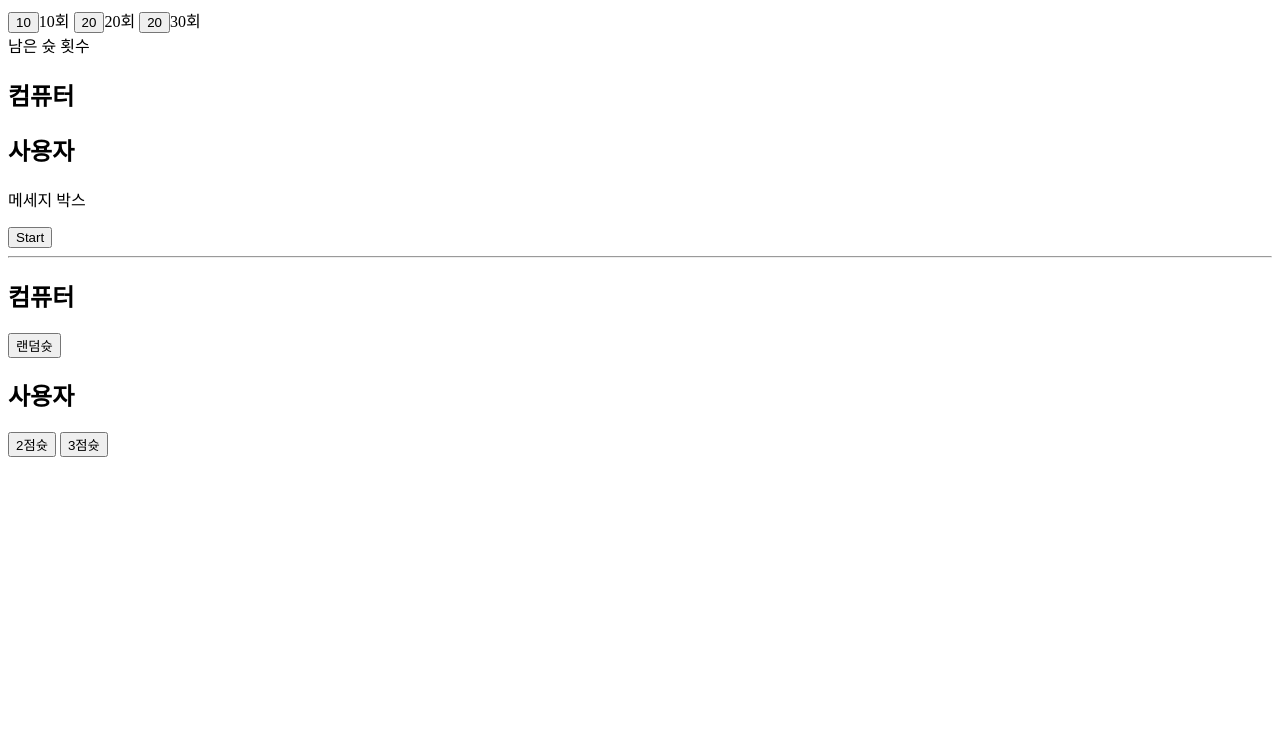
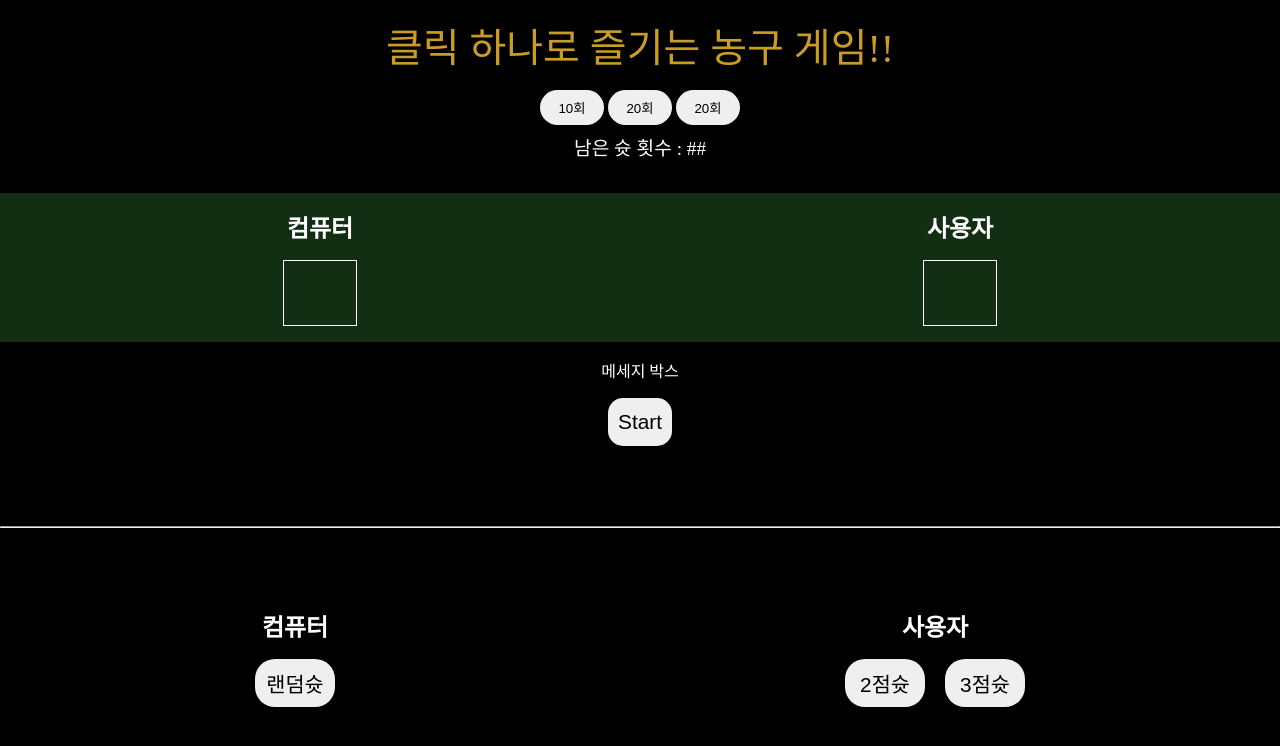
Before and after one commit to dlwlsdn201/basketball-game, a plain HTML site: page index.html in a window 1280 px wide. Drawn offline with Linux system fonts and the light colour scheme.

Commit message:
title wrapper 내부 요소 생성_ closed #6

```diff
--- a/index.html
+++ b/index.html
@@ -5,6 +5,7 @@
     <meta charset="UTF-8">
     <meta name="viewport" content="width=device-width, initial-scale=1.0">
     <title>Let's play basketball game! </title>
+    <link rel="stylesheet" href="style.css">
 </head>
 <body>
     <div class="container">
@@ -12,36 +13,41 @@
         <div class="count-wrapper" id="countWrapper"></div>
         <div class="scoreBoard-wrapper" id="scoreBoardWrapper"></div>
         <div class="result-wrapper" id="resultWrapper"></div>
+        <hr/>
         <div class="control-wrapper" id="controlWrapper"></div>
     </div>
 <script>
     function title(){
         document.querySelector('#titleWrapper').innerHTML = `
-            <div class="countBtn-block">
-                <input type="button" value="10">10회</input>
-                <input type="button" value="20">20회</input>
-                <input type="button" value="20">30회</input>
+        <span class="title"> 클릭 하나로 즐기는 농구 게임!! </span>
+    `
+};
+    function count(){
+        document.querySelector('#countWrapper').innerHTML = `
+        <div class="countBtn-block">
+                <input type="button" value="10회"></input>
+                <input type="button" value="20회"></input>
+                <input type="button" value="20회"></input>
             </div>
             <div class="countResult-block" id="countResult-block">
-                <span class="count-text">남은 슛 횟수</span>
-                <span class="count-result" id="countResult"></span>
-            </div>
-    `};
-    function count(){
-        document.querySelector('#countWrapper').innerHTML = `
-            <div class="board-com">
-                <h2>컴퓨터</h2>
-                <div class="score-com"></div>
-            </div>
-            <div class="board-user">
-                <h2>사용자</h2>
-                <div class="score-user"></div>
+                <span class="count-text">남은 슛 횟수 :</span>
+                <span class="count-result" id="countResult">##</span>
             </div>
         `
     };
 
     function scoreBoard(){
         document.querySelector('#scoreBoardWrapper').innerHTML = `
+            <div class="board-block">
+                <div class="board-com">
+                    <h2 class="name">컴퓨터</h2>
+                    <div class="score-com"></div>
+                </div>
+                <div class="board-user">
+                    <h2 class="name">사용자</h2>
+                    <div class="score-user"></div>
+                </div>
+            </div>
             <p class="message" id="message">메세지 박스</p>
             <input type="button" value="Start"/>
         `
@@ -49,15 +55,16 @@
 
     function control(){
         document.querySelector('#controlWrapper').innerHTML = `
-            <hr>
             <div class="control-com">
                 <h2 class="name">컴퓨터</h2>
                 <input type="button" value="랜덤슛"/>
             </div>
             <div class="control-user">
                 <h2 class="name">사용자</h2>
-                <input type="button" value="2점슛"/>
-                <input type="button" value="3점슛"/>
+                <div class="button-block">
+                    <input type="button" value="2점슛"/>
+                    <input type="button" value="3점슛"/>
+                </div>
             </div>
         `
     };
--- a/style.scss
+++ b/style.scss
@@ -0,0 +1,140 @@
+html,body{
+    margin: 0;
+    padding: 0;
+    height: 100%;
+}
+
+h2 {
+    margin: 0;
+    padding: 0;
+
+    &[class="name"] {
+        margin-bottom : 1rem;
+    }
+}
+
+hr{
+    box-sizing: border-box;
+    width: 100%;
+    padding: 0;
+    margin: 5% 0;
+}
+
+.container {
+    background: black;
+    box-sizing: border-box;
+    width: 100%;
+    height: 100%;
+    color: white;
+    padding: 1rem 0;
+    display: flex;
+    flex-flow: column nowrap;
+    align-items: center;
+
+    div[class$="wrapper"] {
+        display: flex;
+        width: 100%;
+    }
+
+    input[type="button"] {
+        border-radius: 20px;
+        border: none;
+        outline: none;
+        padding: 0.5rem;
+        width: 4rem;
+
+        &:hover {
+            background-color: #9df4ff;
+            cursor: pointer;
+        }
+
+        &:active {
+            background-color: #4aeaff;
+        }
+    }
+
+    .title-wrapper {
+        display: inherit;
+        justify-content: center;
+        color: #c99d25;
+        .title {
+            font-size: 2.5rem;
+        }
+    }
+
+    .count-wrapper {
+        width: 100%;
+        justify-content: center;
+        align-items: center;
+        flex-flow: column nowrap;
+        padding: 1rem 0;
+
+        .countBtn-block {
+            margin-bottom: 0.5rem;
+        }
+
+        .countResult-block {
+            font-size: 1.2rem;
+        }
+    }
+
+    .scoreBoard-wrapper{
+        flex-flow: column nowrap;
+        justify-content: center;
+        align-items: center;
+        padding: 1rem 0;
+
+        .board-block {
+            background-color: #122e13;
+            display: inherit;
+            flex-direction: row;
+            justify-content: space-around;
+            align-items: center;
+            width: 100%;
+            padding: 1rem 0;
+
+            div[class^="board"]{
+                display: flex;
+                flex-flow: column nowrap;
+                align-items: center;
+            }
+
+            div[class^="score"]{
+                border: 1px solid white;
+                height: 4rem;
+                width: 4.5rem;
+            }
+
+        }
+
+        input {
+            height: 3rem;
+            width: 4rem;
+            border-radius: 15px;
+            font-size: 1.3rem;
+        }
+    }
+
+    .control-wrapper {
+        justify-content: space-around;
+        padding: 1rem 0;
+
+        div[class^="control"] {
+            display: inherit;
+            flex-flow: column nowrap;
+            align-items: center;
+        }
+
+        input {
+            height: 3rem;
+            width: 5rem;
+            font-size: 1.3rem;
+        }
+        .button-block {
+
+            input:nth-child(2) {
+                    margin-left: 1rem;
+            }
+        }
+    }
+}
```
Also changed, not shown: style.css (added), 1 other file.
